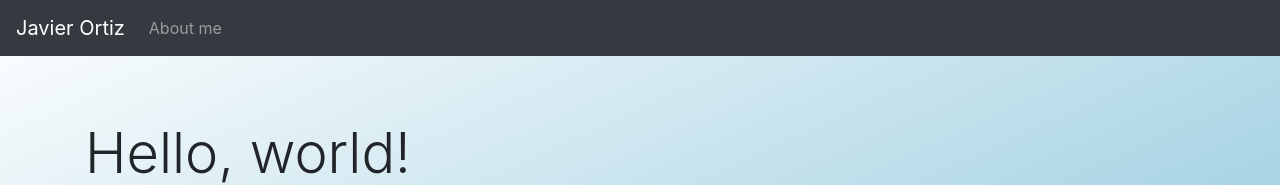
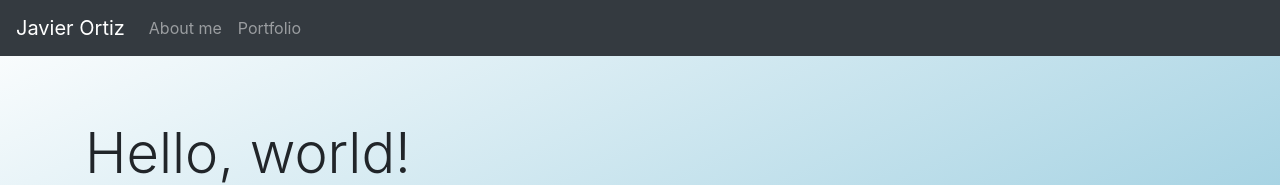
Before and after one commit to jaortiz117/jaortiz117.github.io, an Angular app: page / in a window 1280 px wide. Shown: the top 185 px of the page. Built offline with nearby package versions, Linux system fonts and the light colour scheme.

Commit message:
added portfolio btn to navbar

```diff
--- a/src/app/navbar/navbar.component.html
+++ b/src/app/navbar/navbar.component.html
@@ -4,9 +4,14 @@
     <span class="navbar-toggler-icon"></span>
   </button>
   <div class="collapse navbar-collapse" id="navbarNavAltMarkup">
-    <div class="navbar-nav">
-      <a class="nav-item nav-link" routerLink="/about">About me<span class="sr-only">(current)</span></a>
-    </div>
+    <ul class="navbar-nav">
+      <li class="nav-item">
+        <a class="nav-link" routerLink="/about">About me<span class="sr-only">(current)</span></a>
+      </li>
+      <li class="nav-item">
+        <a class="nav-link" routerLink="/portfolio">Portfolio</a>
+      </li>
+    </ul>
   </div>
 </nav>
 <!-- TODO change navbar to a better looking one -->
```
